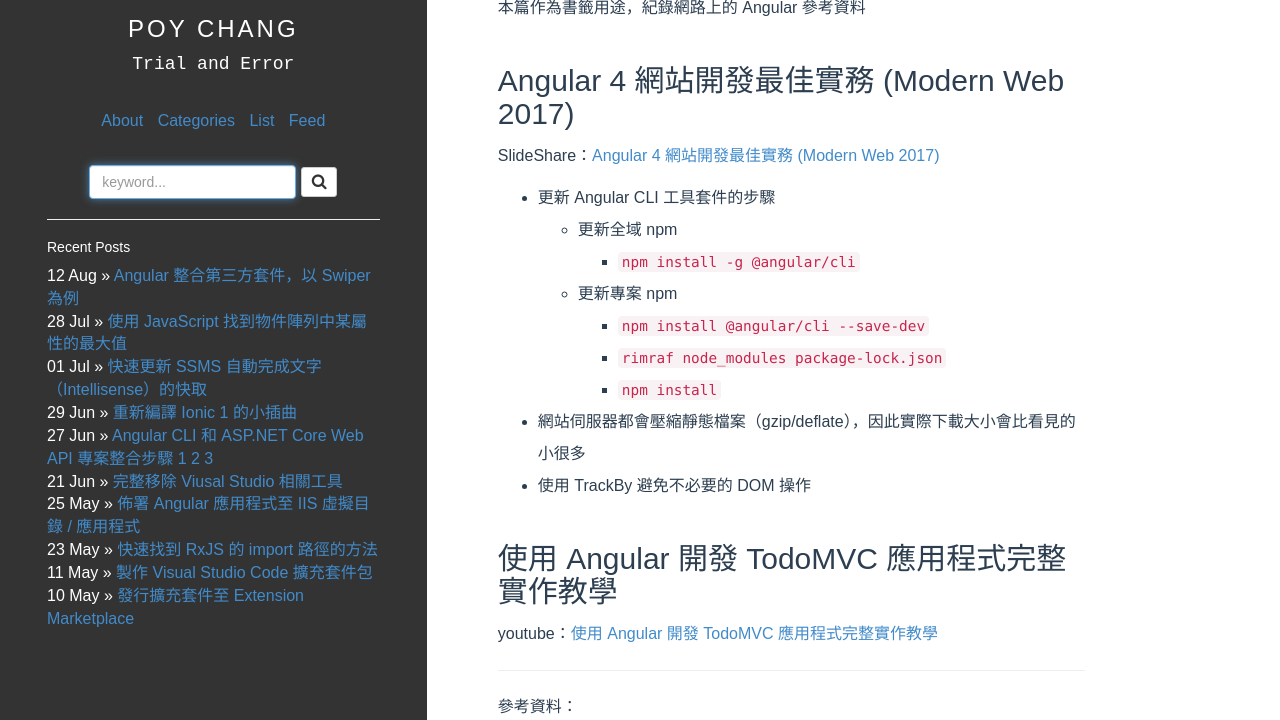
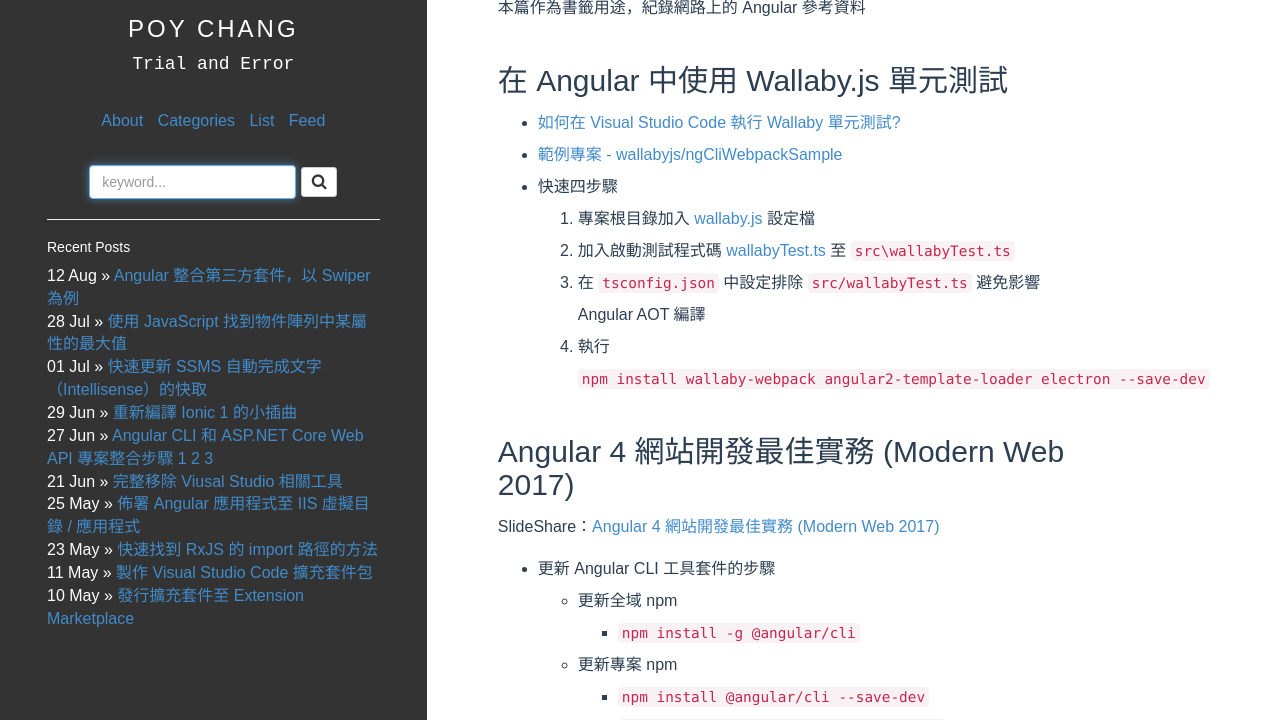
Before and after one commit to poychang/poychang.github.io, a Jekyll site: the page built from _posts/1970-01-01-bookmark-angular.md, in a window 1280 px wide and 900 px high, cut to the strip 180-900 px from the top of the window. Built offline with Jekyll 4.4.1, drawn with Linux system fonts in a browser that asks for light colours; some web fonts are replaced; comment, search, counter and statistics services are not loaded.

Commit message:
alter post

```diff
--- a/_posts/1970-01-01-bookmark-angular.md
+++ b/_posts/1970-01-01-bookmark-angular.md
@@ -7,6 +7,16 @@
 categories: [Angular]
 ---
 本篇作為書籤用途，紀錄網路上的 Angular 參考資料
+
+## 在 Angular 中使用 Wallaby.js 單元測試
+
+* [如何在 Visual Studio Code 執行 Wallaby 單元測試?](http://oomusou.io/vscode/vscode-wallaby/)
+* [範例專案 - wallabyjs/ngCliWebpackSample](https://github.com/wallabyjs/ngCliWebpackSample#wallabyjs)
+* 快速四步驟
+	1. 專案根目錄加入 [wallaby.js](https://github.com/wallabyjs/ngCliWebpackSample/blob/master/wallaby.js) 設定檔
+	2. 加入啟動測試程式碼 [wallabyTest.ts](https://github.com/wallabyjs/ngCliWebpackSample/blob/master/src/wallabyTest.ts) 至 `src\wallabyTest.ts`
+	3. 在 `tsconfig.json` 中設定排除 `src/wallabyTest.ts` 避免影響 Angular AOT 編譯
+	4. 執行 `npm install wallaby-webpack angular2-template-loader electron --save-dev`
 
 ## Angular 4 網站開發最佳實務 (Modern Web 2017)
 
```
